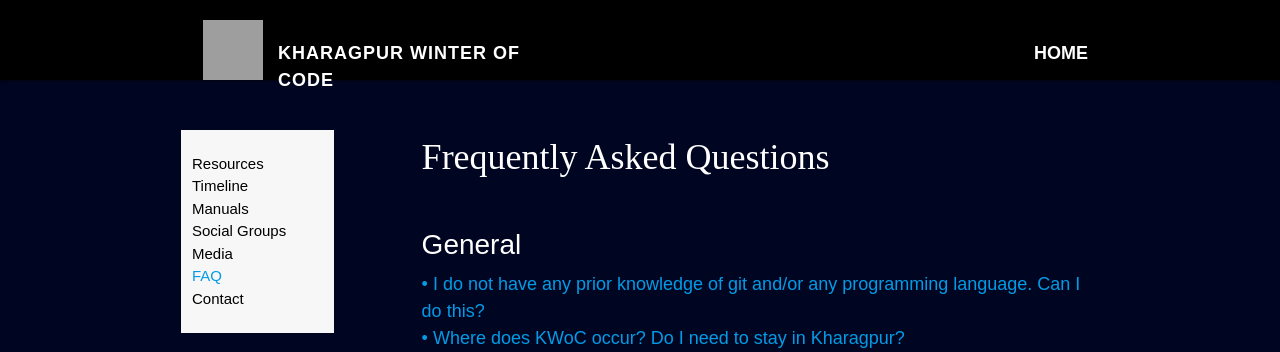
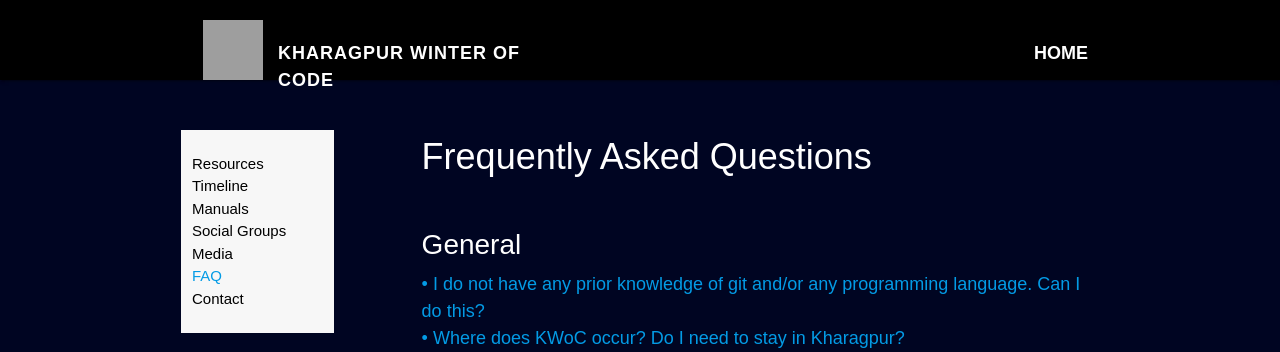
Before and after one commit to kossiitkgp/kwoc-2016, a Flask app: page /resources/faq in a window 1280 px wide. Shown: the top 352 px of the page. Run offline with Flask 2, Linux system fonts and the light colour scheme; some libraries are stand-ins or nearby versions; grey boxes are pictures that could not be loaded.

Commit message:
Remove times new roman from faq

```diff
--- a/templates/faq.html
+++ b/templates/faq.html
@@ -65,9 +65,7 @@
         </div>
 
         <div class="col s9 offset-s1">
-          <font face="times new roman">
           <a style="color: white; font-size: 36px">Frequently Asked Questions</a>
-          </font>
           <div id="faqs" class="row" style="padding-top: 40px">
             <div class="col s12">
               <div style="font-size: 28px; padding-bottom: 5px;">General</div>
```
